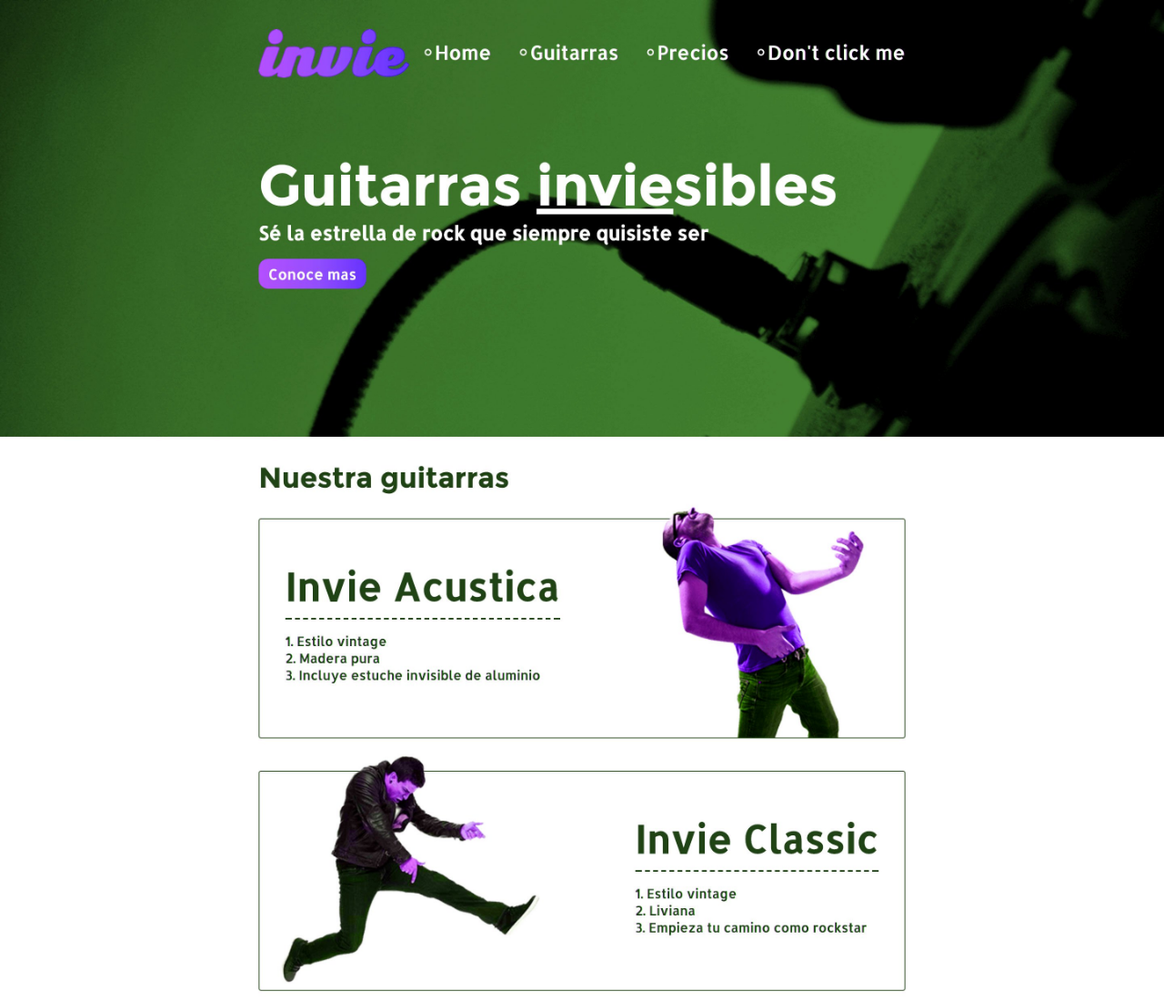
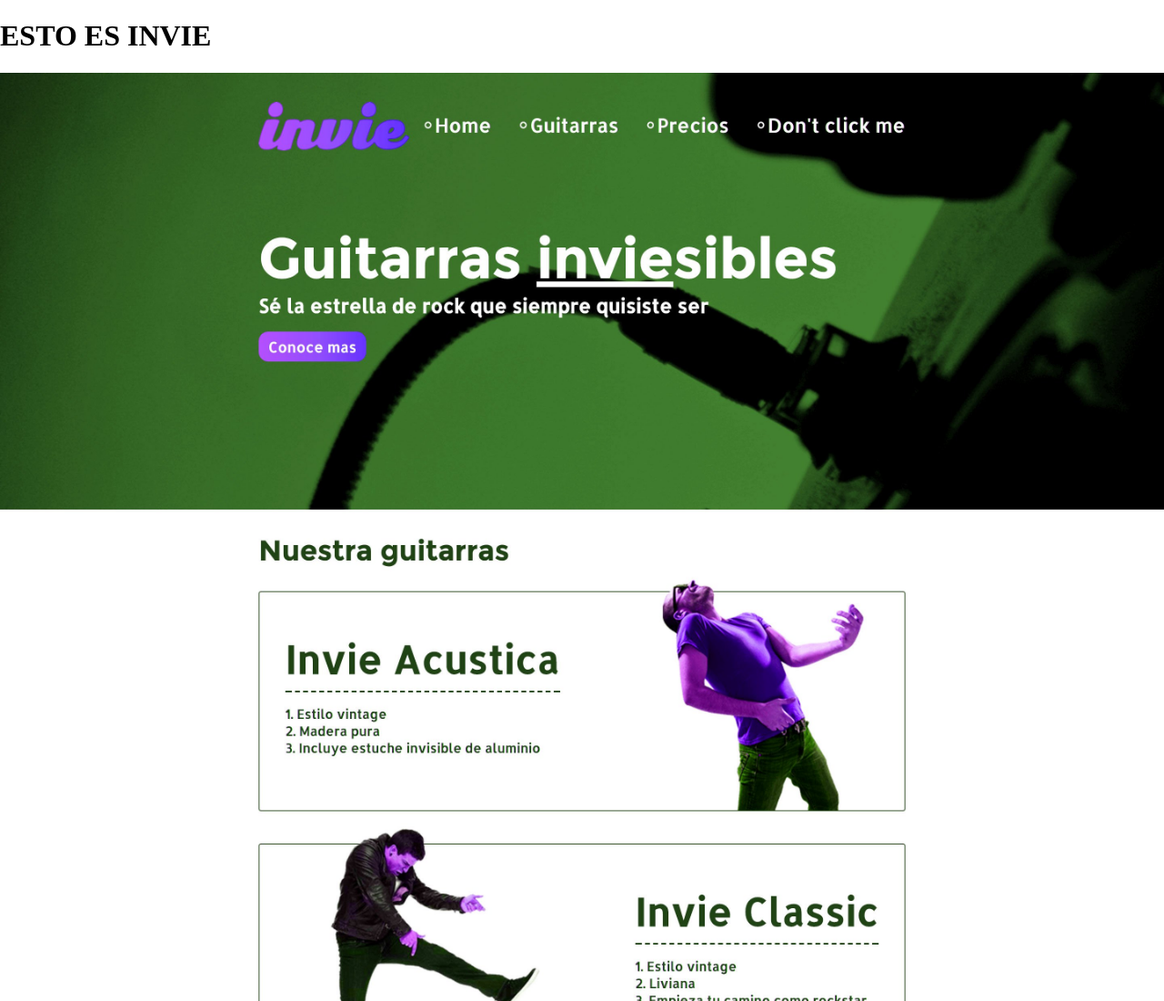
Before and after one commit to manudiazr/invie, a plain HTML site: page index.html in a window 1280 px wide. Shown: the top 1100 px of the page at 91% size. Drawn offline with Linux system fonts and the light colour scheme.

Commit message:
cambios 1 y 2

```diff
--- a/index.html
+++ b/index.html
@@ -14,6 +14,7 @@
     </style>
   </head>
   <body>
+    <h1>ESTO ES INVIE </h1>
         <img src="nueva-version.jpg" alt="">
 
   </body>
```
Also changed, not shown: 2 other files.
